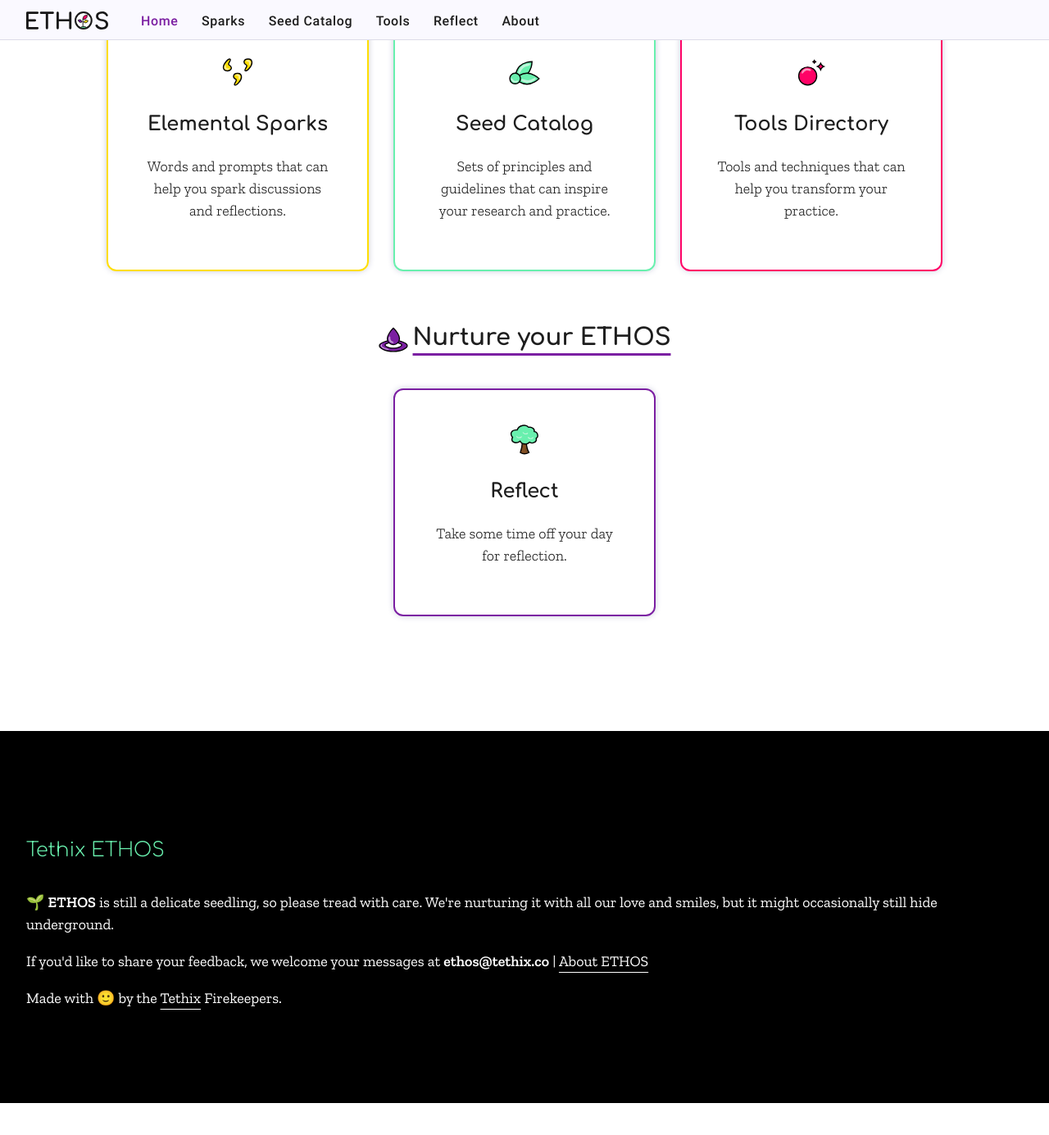
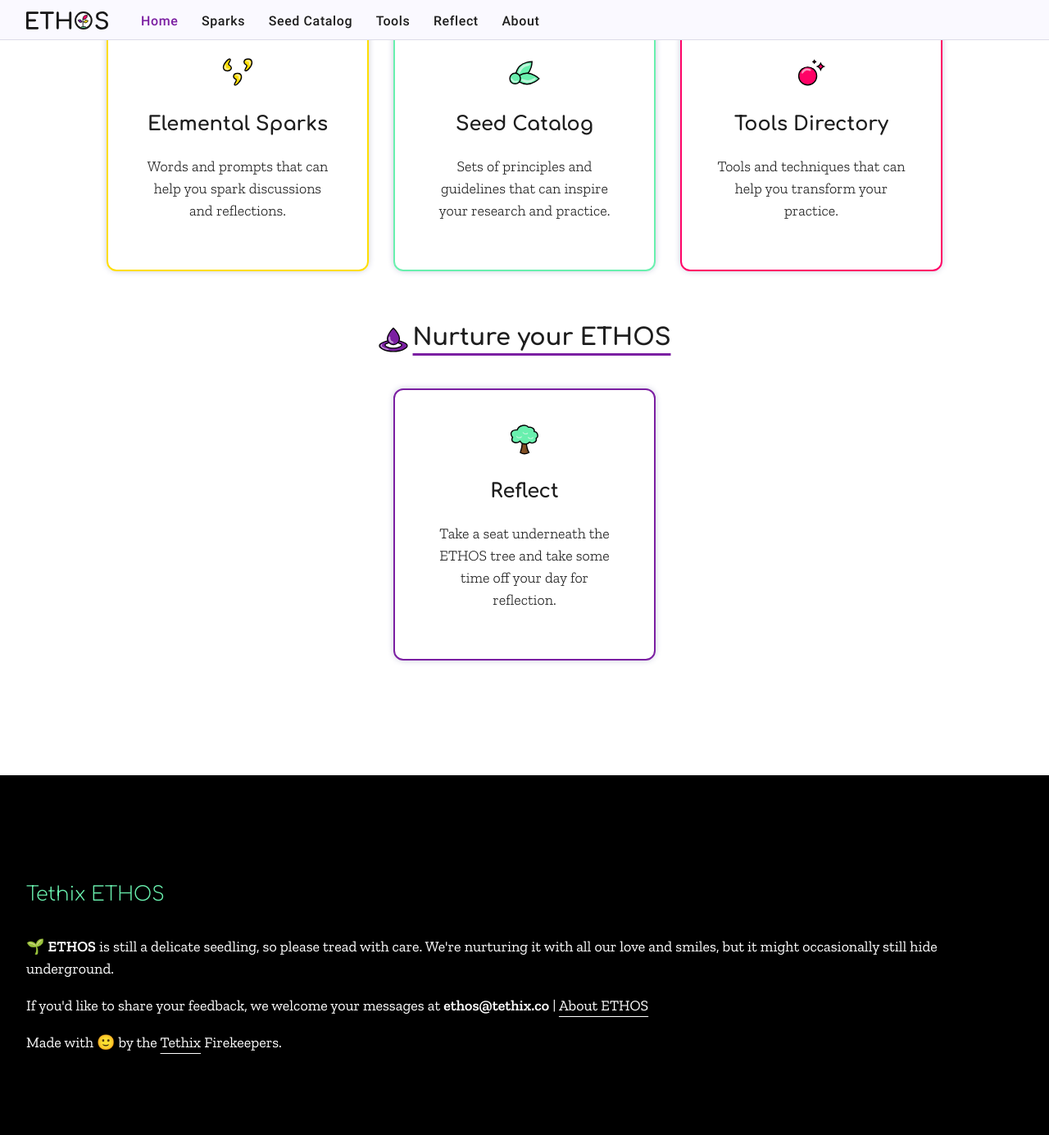
Before and after one commit to tethix-ethos/ethos-jekyll, a Jekyll site: the page built from index.html, in a window 1280 px wide and 1400 px high, scrolled down 172 px. Shown: the top 1385 px of the window at 82% size. Built offline with Jekyll 4.4.1, drawn with Linux system fonts in a browser that asks for light colours; before the commit the page ends 1518 px from its top, so only the background shows below that.

Commit message:
improve reflect copy and ux, remove unused info

```diff
--- a/assets/base.css
+++ b/assets/base.css
@@ -721,8 +721,14 @@
     padding: 12px 40px;
     backdrop-filter: blur(1px);
 }
+.dashboard-content a {
+    color: var(--purple-bg);
+}
+.dashboard-content a:hover {
+    color: var(--earth);
+}
 .dashboard-question {
-    background-color:rgba(var(--earth-rgb), 0.7);
+    background-color: rgba(var(--earth-rgb), 0.7);
     border-radius: 12px;
     padding: 1.5em 1em;
     max-width: 640px;
@@ -732,6 +738,21 @@
     font-size: 30px;
     line-height: 36px;
     color: var(--text);
+}
+.dashboard-question:focus {
+    box-shadow: inset 0 0 0 2px var(--earth);
+    outline: none;
+}
+@keyframes fadeIn {
+    0% {
+        opacity: 0;
+    }
+    100% {
+        opacity: 1;
+    }
+}
+.fade-in {
+    animation: fadeIn 1s ease-in-out;
 }
 
 
--- a/index.html
+++ b/index.html
@@ -41,7 +41,7 @@
       <div class="home-card water">
           <img src="{{ '/assets/img/tree-default.svg' | relative_url }}" width="40px" height="40px" />
           <h2>Reflect</h2>
-          <p>Take some time off your day for reflection.</p>
+          <p>Take a seat underneath the ETHOS tree and take some time off your day for reflection.</p>
       </div>
   </a>
 </div>
```
Also changed, not shown: _data/reflections.yml (+0 -32 lines), _layouts/dashboard.html (+39 -9 lines).
